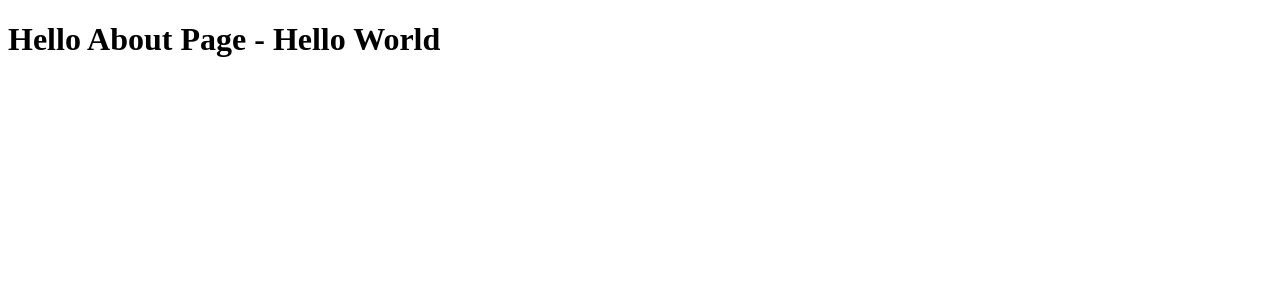
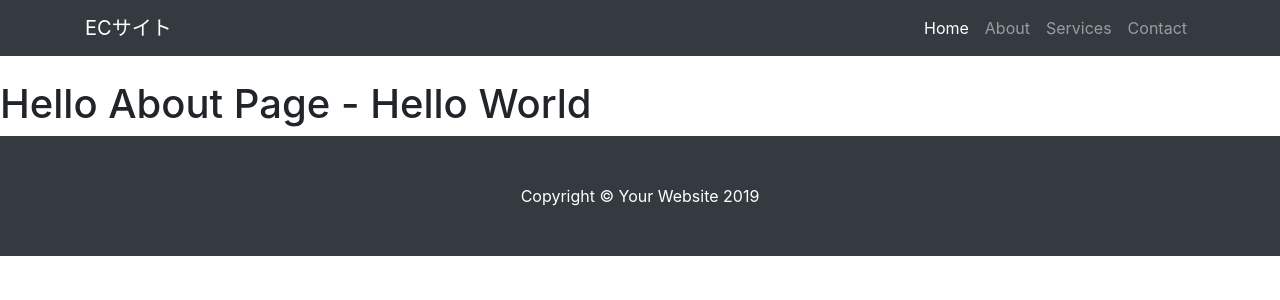
Before and after one commit to moriyamasaaaki/-tutorial_next, a Next.js app: page /about in a window 1280 px wide. Shown: the top 300 px of the page. Built offline with nearby package versions, Linux system fonts and the light colour scheme.

Commit message:
feat(component,page,action): ページ追加 #3

```diff
--- a/components/movieList.js
+++ b/components/movieList.js
@@ -8,7 +8,7 @@ class MovieList extends React.Component {
   }
   renderMovies(movies) {
     return movies.map((movie) => (
-      <div className="col-lg-4 col-md-6 mb-4">
+      <div key={movie.id} className="col-lg-4 col-md-6 mb-4">
         <div className="card h-100">
           <a href="#">
             <img className="card-img-top" src={movie.image} alt="" />
--- a/components/navbar.js
+++ b/components/navbar.js
@@ -1,3 +1,5 @@
+import Link from "next/link";
+
 const Navbar = () => {
   return (
     <nav className="navbar navbar-expand-lg navbar-dark bg-dark fixed-top">
@@ -19,25 +21,27 @@ const Navbar = () => {
         <div className="collapse navbar-collapse" id="navbarResponsive">
           <ul className="navbar-nav ml-auto">
             <li className="nav-item active">
-              <a className="nav-link" href="#">
-                Home
-                <span className="sr-only">(current)</span>
-              </a>
+              <Link href="/">
+                <a className="nav-link">
+                  Home
+                  <span className="sr-only">(current)</span>
+                </a>
+              </Link>
             </li>
             <li className="nav-item">
-              <a className="nav-link" href="#">
-                About
-              </a>
+              <Link href="/about">
+                <a className="nav-link">About</a>
+              </Link>
             </li>
             <li className="nav-item">
-              <a className="nav-link" href="#">
-                Services
-              </a>
+              <Link href="/services">
+                <a className="nav-link">Services</a>
+              </Link>
             </li>
             <li className="nav-item">
-              <a className="nav-link" href="#">
-                Contact
-              </a>
+              <Link href="/contact">
+                <a className="nav-link">Contact</a>
+              </Link>
             </li>
           </ul>
         </div>
--- /dev/null
+++ b/pages/_app.js
@@ -0,0 +1,59 @@
+import App from "next/app";
+import Head from "next/head";
+import Navbar from "../components/navbar";
+import Footer from "../components/footer";
+
+class MovieApp extends App {
+
+  static async getInitialProps(appContext) {
+    const appProps = await App.getInitialProps(appContext);
+    return { ...appProps };
+  }
+
+  render() {
+    const { Component, pageProps } = this.props;
+
+    return (
+      <div>
+        <Head>
+          <title>Home</title>
+          <link
+            rel="stylesheet"
+            href="https://stackpath.bootstrapcdn.com/bootstrap/4.3.1/css/bootstrap.min.css"
+            integrity="sha384-ggOyR0iXCbMQv3Xipma34MD+dH/1fQ784/j6cY/iJTQUOhcWr7x9JvoRxT2MZw1T"
+            crossOrigin="anonymous"
+          />
+          <script
+            src="https://code.jquery.com/jquery-3.3.1.slim.min.js"
+            integrity="sha384-q8i/X+965DzO0rT7abK41JStQIAqVgRVzpbzo5smXKp4YfRvH+8abtTE1Pi6jizo"
+            crossOrigin="anonymous"
+          ></script>
+          <script
+            src="https://cdnjs.cloudflare.com/ajax/libs/popper.js/1.14.7/umd/popper.min.js"
+            integrity="sha384-UO2eT0CpHqdSJQ6hJty5KVphtPhzWj9WO1clHTMGa3JDZwrnQq4sF86dIHNDz0W1"
+            crossOrigin="anonymous"
+          ></script>
+          <script
+            src="https://stackpath.bootstrapcdn.com/bootstrap/4.3.1/js/bootstrap.min.js"
+            integrity="sha384-JjSmVgyd0p3pXB1rRibZUAYoIIy6OrQ6VrjIEaFf/nJGzIxFDsf4x0xIM+B07jRM"
+            crossOrigin="anonymous"
+          ></script>
+        </Head>
+        <Navbar />
+        <div className="base-page">
+          <Component {...pageProps} />
+        </div>
+        <Footer />
+        <style jsx>
+          {`
+            .base-page {
+              padding-top: 80px;
+            }
+          `}
+        </style>
+      </div>
+    );
+  }
+}
+
+export default MovieApp;
--- /dev/null
+++ b/pages/contact.js
@@ -0,0 +1,3 @@
+const Contact = () => <div>Contact page</div>;
+
+export default Contact;
--- /dev/null
+++ b/pages/services.js
@@ -0,0 +1,3 @@
+const Services = () => <div>Services page</div>;
+
+export default Services;
```
Also changed, not shown: actions/index.js (added, +43 -0 lines), pages/about.js (+0 -13 lines), pages/index.js (+13 -75 lines).
